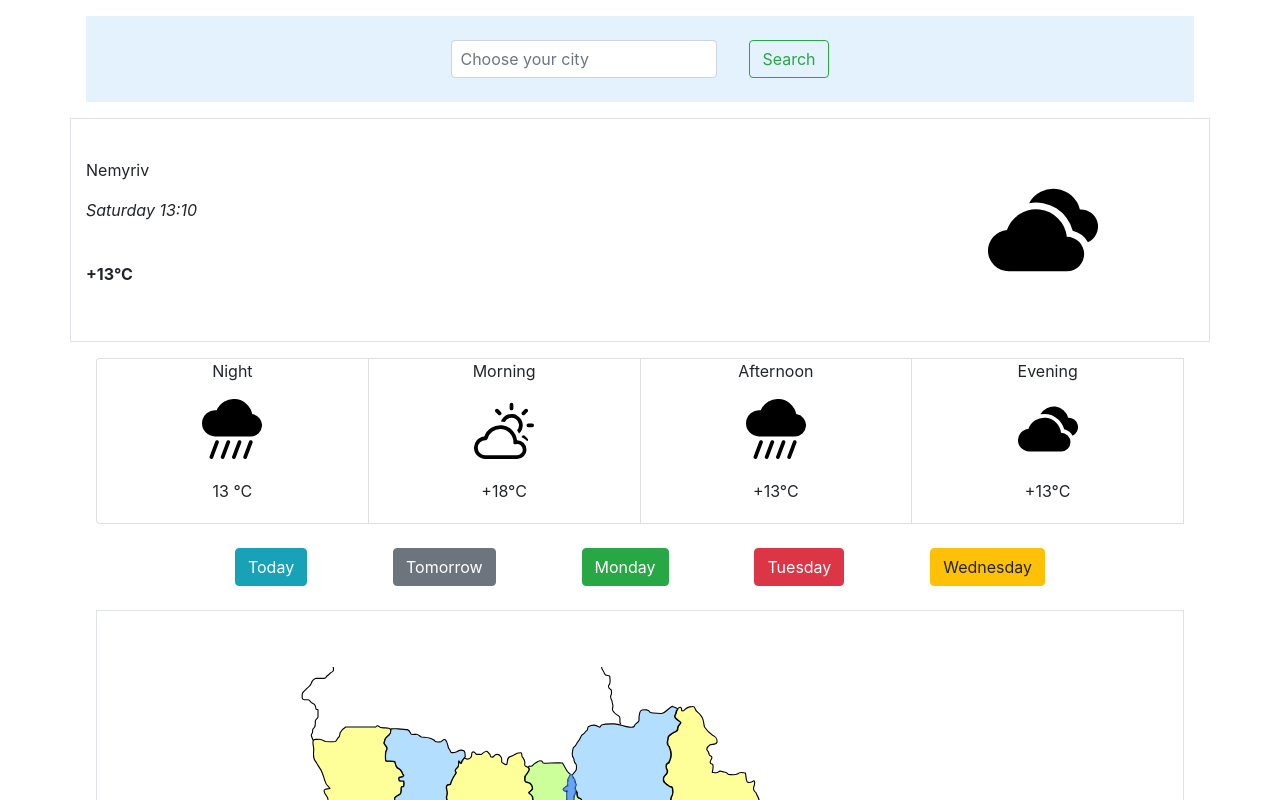
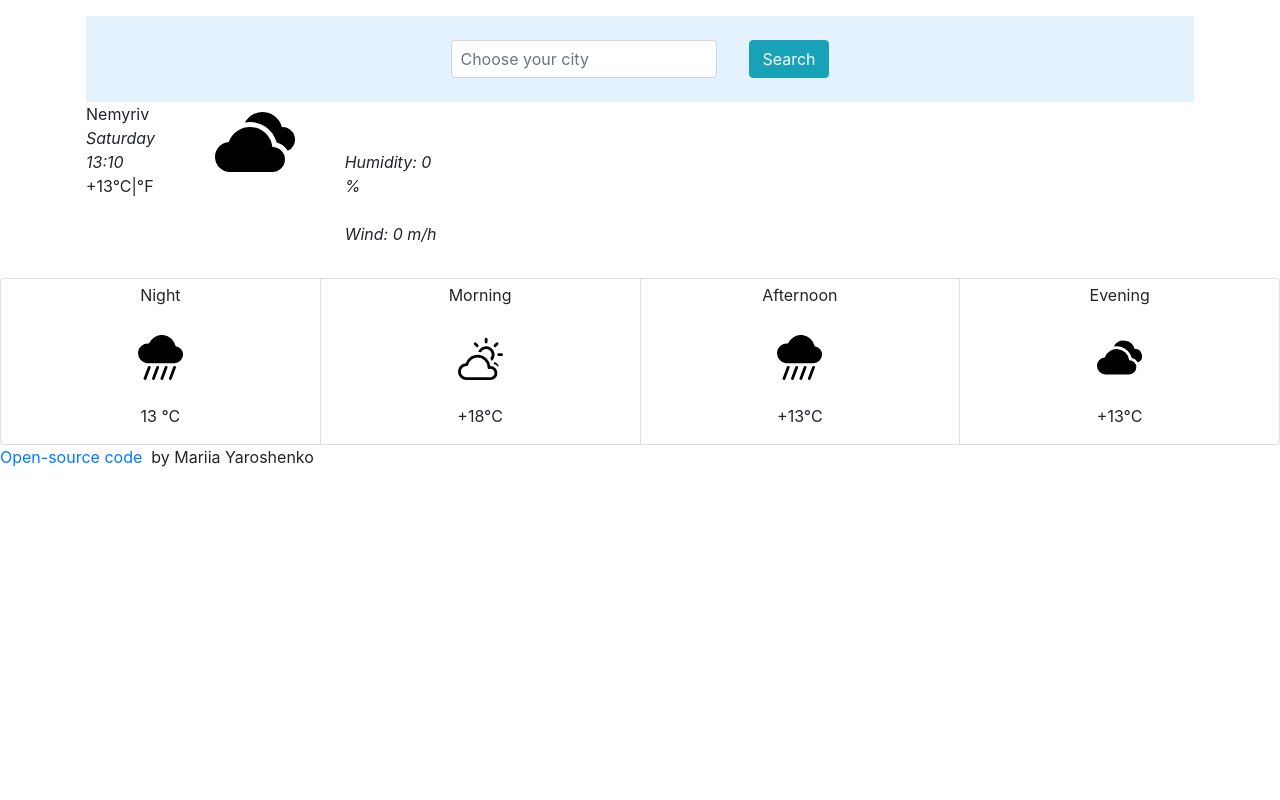
Before and after one commit to ma-ya92/first-project-withjs, a website built with Parcel: page index.html in a window 1280 px wide. Shown: the top 800 px of the page. Built offline with nearby package versions, Linux system fonts and the light colour scheme.

Commit message:
Recode HTML file, add style CSS file

```diff
--- a/index.html
+++ b/index.html
@@ -3,15 +3,19 @@
   <head>
     <title>Weather</title>
     <meta charset="UTF-8" />
+
     <link
       rel="stylesheet"
       href="https://stackpath.bootstrapcdn.com/bootstrap/4.5.0/css/bootstrap.min.css"
       integrity="sha384-9aIt2nRpC12Uk9gS9baDl411NQApFmC26EwAOH8WgZl5MYYxFfc+NcPb1dKGj7Sk"
       crossorigin="anonymous"
     />
+    <link rel="stylesheet" href="src/style.css" />
     <script src="https://unpkg.com/axios/dist/axios.min.js"></script>
   </head>
   <body>
+    <!-- Search block -->
+
     <div class="container p-3">
       <nav
         class="navbar justify-content-center"
@@ -29,113 +33,119 @@
               />
             </div>
             <div class="p-2 m-2">
-              <button class="btn btn-outline-success" type="search">
-                Search
-              </button>
+              <button class="btn btn-info" type="search">Search</button>
             </div>
           </form>
         </div>
       </nav>
+      <!-- Date, time, temperature, humidity, wind block -->
+
+      <div class="row">
+        <div class="d-flex main_block">
+          <div class="col-4">
+            <ul class="list-unstyled">
+              <li class="card-text" id="yourCity">Nemyriv</li>
+              <li id="currentDateTime" class="font-italic">12th of June</li>
+              <li>
+                <span id="cityTemp">+13</span><span class="units">°C|°F</span>
+              </li>
+            </ul>
           </div>
 
-    <div class="container d-flex flex-row border justify-content-evenly">
-      <div class="d-flex flex-column justify-content-center mr-auto">
-        <p class="card-text" id="yourCity">Nemyriv</p>
-        <p class="font-italic" id="currentDateTime">12th of June</p>
-        <br />
-        <p class="font-weight-bold" id="cityTemp"> +13°C</p>
-      </div>
-      <div class="p-5 mx-5 m-2">
+          <div class="col-4" float-center>
             <img
               class="Cloud"
               src="images/clouds-fill.svg"
               alt="Cloudy"
-          width="110px"
+              width="80px"
             />
           </div>
+
+          <div class="col-4">
+            <ul class="list-unstyled">
+              <br />
+              <br />
+              <li class="font-italic">
+                Humidity: <span id="humidity">0 </span>%
+              </li>
+              <br />
+
+              <li class="font-italic">Wind: <span id="wind"> 0</span> m/h</li>
+            </ul>
           </div>
+        </div>
+      </div>
+    </div>
+    <!-- Night, morning, afternoon, evening block -->
 
-    <div class="card-group p-3 px-5 mx-5">
-      <div class="card">
-        <p class="card-text d-flex justify-content-center">Night</p>
-        <div class="d-flex justify-content-center">
+    <div class="card-group">
+      <div class="card justify-content-center">
+        <p class="card-text d-flex justify-content-center p-1">Night</p>
+        <div class="d-flex justify-content-center p-2">
           <img
             class="Cloud"
             src="images/cloud-rain-heavy-fill.svg"
             alt="Cloudy"
-            width="60px"
+            width="45px"
           />
         </div>
-        <div class="card-body d-flex justify-content-center">
+        <div class="card-body d-flex justify-content-center p-3">
           <p class="card-text">13 °C</p>
         </div>
       </div>
 
       <div class="card">
-        <p class="card-text d-flex justify-content-center">Morning</p>
-        <div class="d-flex justify-content-center">
+        <p class="card-text d-flex justify-content-center p-1">Morning</p>
+        <div class="d-flex justify-content-center p-2">
           <img
             class="Cloud"
             src="images/cloud-sun.svg"
             alt="Sunny"
-            width="60px"
+            width="45px"
           />
         </div>
-        <div class="card-body d-flex justify-content-center">
+        <div class="card-body d-flex justify-content-center p-3">
           <p class="card-text">+18°C</p>
         </div>
       </div>
 
       <div class="card">
-        <p class="card-text d-flex justify-content-center">Afternoon</p>
-        <div class="d-flex justify-content-center">
+        <p class="card-text d-flex justify-content-center p-1">Afternoon</p>
+        <div class="d-flex justify-content-center p-2">
           <img
             class="Cloud"
             src="images/cloud-rain-heavy-fill.svg"
             alt="Cloudy"
-            width="60px"
+            width="45px"
           />
         </div>
-        <div class="card-body d-flex justify-content-center">
+        <div class="card-body d-flex justify-content-center p-3">
           <p class="card-text">+13°C</p>
         </div>
       </div>
 
       <div class="card">
-        <p class="card-text d-flex justify-content-center">Evening</p>
-        <div class="d-flex justify-content-center">
+        <p class="card-text d-flex justify-content-center p-1">Evening</p>
+        <div class="d-flex justify-content-center p-2">
           <img
             class="Cloud"
             src="images/clouds-fill.svg"
             alt="Cloudy"
-            width="60px"
+            width="45px"
           />
         </div>
-        <div class="card-body d-flex justify-content-center">
+        <div class="card-body d-flex justify-content-center p-3">
           <p class="card-text">+13°C</p>
         </div>
       </div>
-
-      <div class="container p-4 px-5 mx-5 d-flex justify-content-around">
-        <button type="button" class="btn btn-info">Today</button>
-        <button type="button" class="btn btn-secondary">Tomorrow</button>
-        <button type="button" class="btn btn-success">Monday</button>
-        <button type="button" class="btn btn-danger">Tuesday</button>
-        <button type="button" class="btn btn-warning">Wednesday</button>
     </div>
 
-      <div class="container border">
-        <div class="p-5 mx-5 m-2">
-          <img
-            class="Map"
-            src="images/Map_of_Ukraine_Oblasts_simple_4_colors.svg"
-            alt="Map"
-            width="90%"
-          />
-        </div>
-    </div>
-    <a href="https://github.com/ma-ya92/first-project-withjs">Open-source code </a>  &nbsp;by Mariia Yaroshenko
-
+    <p>
+      <a href="https://github.com/ma-ya92/first-project-withjs"
+        >Open-source code
+      </a>
+      &nbsp;by Mariia Yaroshenko
+    </p>
 
     <script src="script.js"></script>
   </body>
--- a/script.js
+++ b/script.js
@@ -1,10 +1,12 @@
-// ⏰ Feature 1
-
 let now = new Date();
 
 let hours = now.getHours();
 
 let minutes = now.getMinutes();
+
+if (minutes < 10) {
+  minutes = `0${minutes}`;
+}
 
 let days = [
   "Sunday",
@@ -13,14 +15,12 @@ let days = [
   "Wednesday",
   "Thursday",
   "Friday",
-  "Saturday"
+  "Saturday",
 ];
 let day = days[now.getDay()];
 
 let currentDateTime = document.querySelector("#currentDateTime");
 currentDateTime.innerHTML = `${day} ${hours}:${minutes}`;
-
-// 🕵️‍♀️ Feature 2
 
 function searchCity(event) {
   event.preventDefault();
@@ -42,8 +42,28 @@ cityForm.addEventListener("submit", searchCity);
 function showTemperature(response) {
   let temp = Math.round(response.data.main.temp);
   let h1 = document.querySelector("#cityTemp");
-  h1.innerHTML = `${temp}°C`;
+
+  let humidityElement = document.querySelector("#humidity");
+  let windElement = document.querySelector("#wind");
+
+  h1.innerHTML = `${temp}`;
+  humidityElement.innerHTML = response.data.main.humidity;
+  windElement.innerHTML = Math.round(response.data.wind.speed);
 }
 
 let key = "4d28e6453aac33727582159ed0a68d45";
 let units = "metric";
+
+//
+
+function convertToFahrenheit(event) {
+  event.preventDefault();
+  let temperatureElement = document.querySelector("#cityTemp");
+  temperatureElement.innerHTML = 66;
+}
+
+function convertToCelsius(event) {
+  event.preventDefault();
+  let temperatureElement = document.querySelector("#cityTemp");
+  temperatureElement.innerHTML = 19;
+}
--- /dev/null
+++ b/style.css
@@ -0,0 +1,65 @@
+body {
+  font-size: 10px;
+  font-weight: 400;
+  line-height: 1.5;
+}
+
+.container {
+  max-width: 700px;
+}
+
+.navbar {
+  max-width: 450px;
+  margin: 10px auto;
+}
+
+.main_block {
+  max-width: 500px;
+  margin: 0 auto;
+  border: 1px solid #dadde1;
+  border-radius: 5px;
+  padding: 20px 35px;
+}
+
+.col-4 {
+  padding: 25px;
+}
+
+ul {
+  padding-left: 0;
+}
+
+.card-group {
+  max-width: 450px;
+  margin: auto;
+}
+
+ul {
+  text-align: center;
+  margin-bottom: 0px;
+}
+
+p {
+  text-align: left;
+  max-width: 450px;
+  margin: auto;
+  padding-top: 10px;
+}
+
+.card-text {
+  text-align: center;
+}
+
+#cityTemp {
+  font-size: 30px;
+}
+
+#yourCity {
+  font-size: 22px;
+}
+
+.units {
+  position: relative;
+  font-size: 10px;
+  top: -14px;
+}
```
Lines whose indentation alone changed are shown as unchanged.
